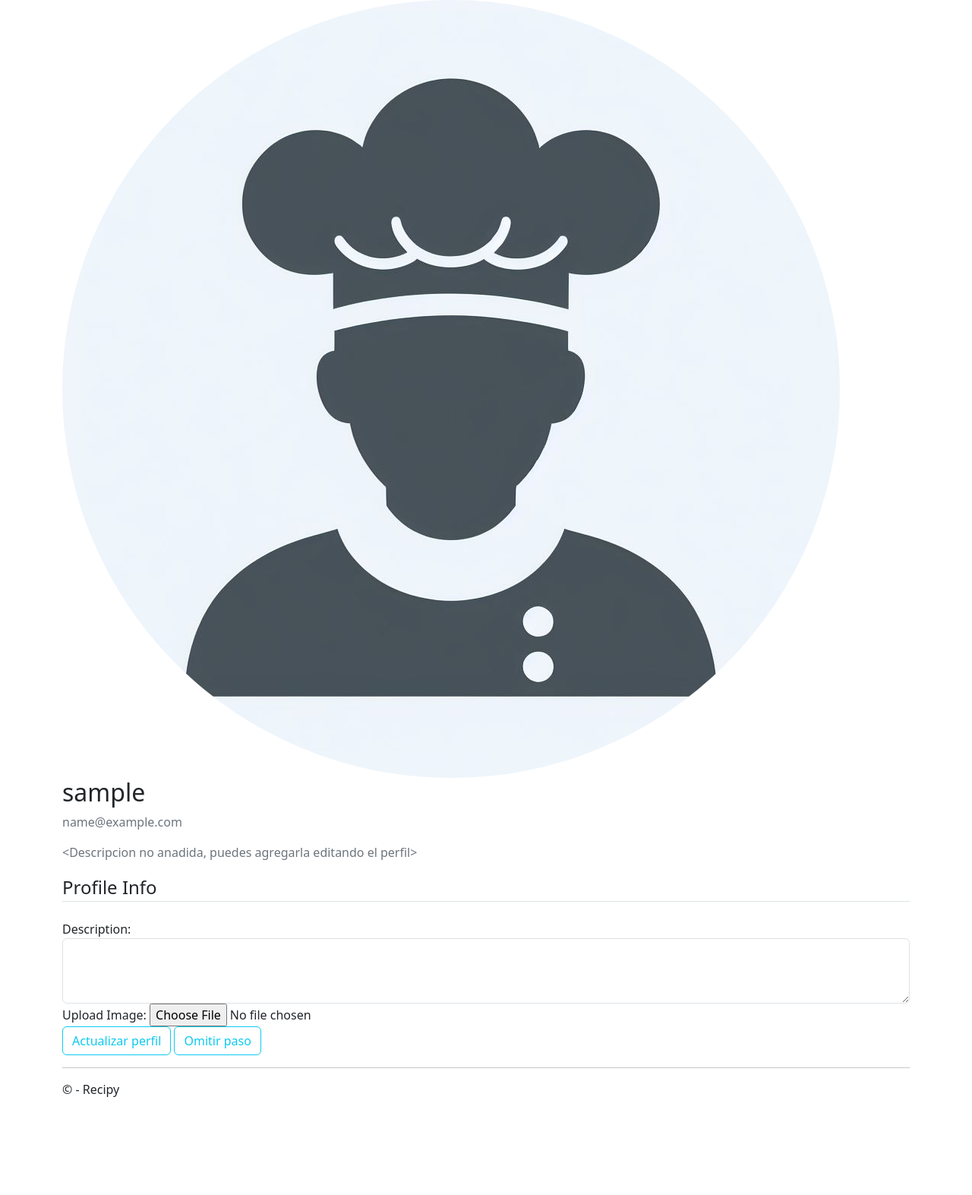
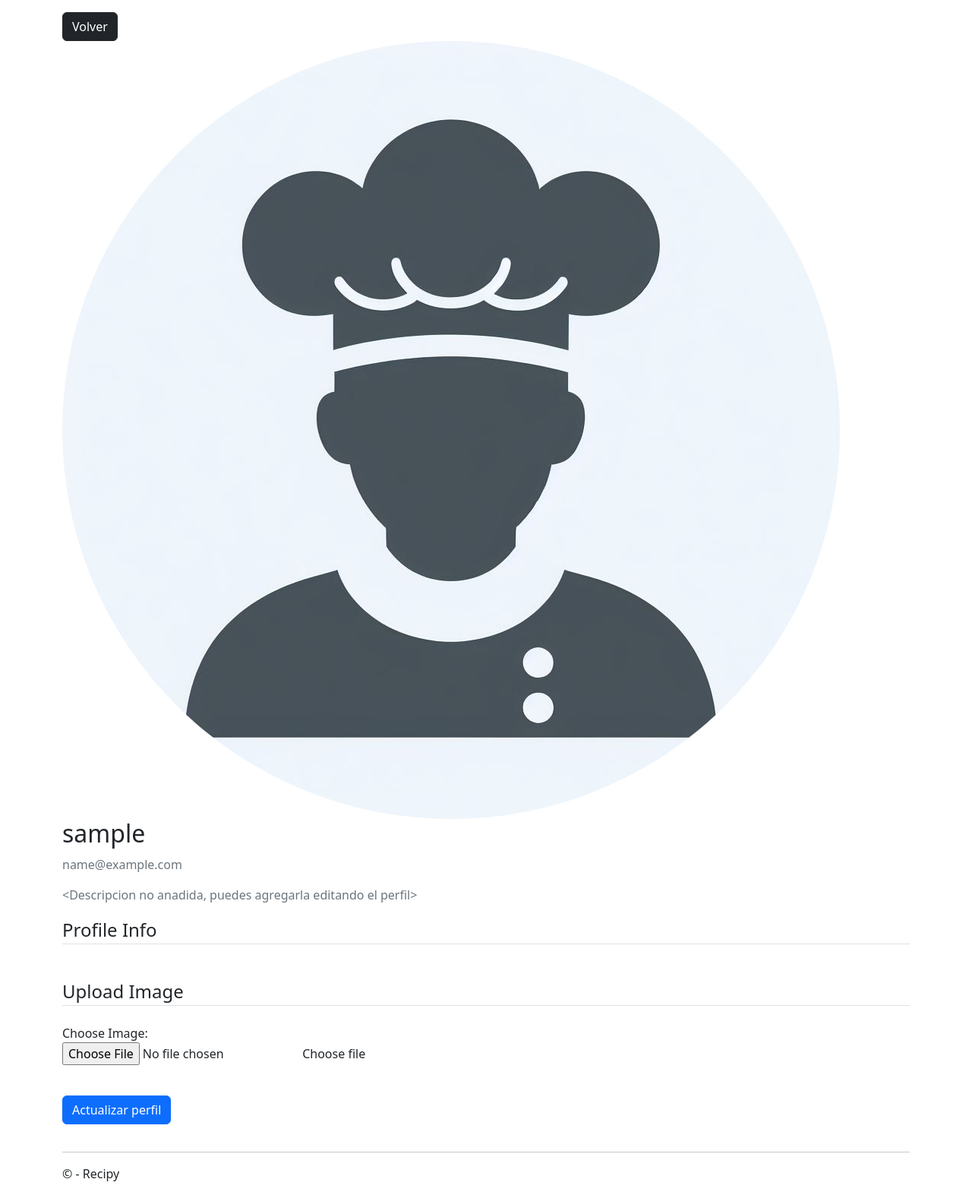
Before and after one commit to G4-ingesoft/Recipy, a Django app: page /profiles/edit_profile in a window 1280 px wide. Shown: the part 67-1640 px from the top of the page at 76% size. Before the commit the page ends 1511 px from the top, so only its background shows below. Run offline with Django 4.2, Linux system fonts and the light colour scheme; the visitor is signed in with stand-in values (Sample User, id 1).

Commit message:
ver profile con recetas implementado

```diff
--- a/post/models.py
+++ b/post/models.py
@@ -8,7 +8,7 @@ from profiles.models import Profile
 
 # Create your models here.
 class Receta(models.Model):
-    user = models.ForeignKey(User,on_delete=models.CASCADE,related_name='receta')
+    user = models.ForeignKey(Profile,on_delete=models.CASCADE,related_name='receta')
     name = models.CharField(default="no name", max_length=100)
     image = models.ImageField(default='images/Receta_defect.png')
     timestamp = models.DateTimeField(default=timezone.now)
@@ -19,4 +19,4 @@ class Receta(models.Model):
         ordering = ['-timestamp']
 
     def __str__(self):
-        return f'{self.user.username}:{self.content}'
+        return f'{self.user.user.username}:{self.content}'
--- a/profiles/forms.py
+++ b/profiles/forms.py
@@ -4,4 +4,4 @@ from .models import Profile
 class ProfileUpdateForm(forms.ModelForm):
     class Meta:
         model = Profile
-        fields = ['description','image']
+        fields = ['image','description','user']
--- a/profiles/models.py
+++ b/profiles/models.py
@@ -14,6 +14,7 @@ class Profile(models.Model):
 
 
 
+
 def create_profile(sender,instance,created,**kwargs):
     if created:
         Profile.objects.create(user=instance)
--- a/profiles/templates/profile/edit_profile.html
+++ b/profiles/templates/profile/edit_profile.html
@@ -3,6 +3,7 @@
 
 {% block content %}
 
+<a href="{% url 'view_profile' %}" class="btn btn-dark mt-3">Volver</a>
 <div class="content-section">
     <div class="media">
         <img class="rounded-circle account-img" src="{{ user.profile.image.url }}">
@@ -13,28 +14,72 @@
         </div>
     </div>
 </div>
+
 <div class="panel-body">
     <div class="row">
         <div class="col-lg-12">
-                            <form method="POST" enctype="multipart/form-data">
+            <form method="POST" enctype="multipart/form-data" id="updateProfileForm">
                 {% csrf_token %}
                 <fieldset class="form-group">
                     <legend class="border-bottom mb-4">Profile Info</legend>
+
+                    <!-- Contenido del formulario ... -->
+
+                </fieldset>
+
+                <fieldset class="form-group">
+                    <legend class="border-bottom mb-4">Upload Image</legend>
+
                     <div class="form-group">
-                                              <label for="description">Description:</label>
-                                              <textarea class="form-control" id="description" name="description" rows="3">{{ profile.description }}</textarea>
+                        <label for="image">Choose Image:</label>
+                        <div class="input-group">
+                            <div class="custom-file">
+                                <input type="file" class="custom-file-input" id="image" name="image">
+                                <label class="custom-file-label" for="image">Choose file</label>
                             </div>
-                                          <div class="form-group">
-                                              <label for="image">Upload Image:</label>
-                                              <input type="file" class="form-control-file" id="image" name="image">
+                        </div>
                     </div>
                 </fieldset>
+
                 <div class="form-group">
-                                    <button class="btn btn-outline-info" type="submit">Actualizar perfil</button>
-                                    <button class="btn btn-outline-info" type="submit">Omitir paso</button>
+                    <a href="#" class="btn btn-primary" onclick="return confirmarActualizacion()">Actualizar perfil</a>
                 </div>
             </form>
         </div>
     </div>
 </div>
+
+<script>
+    function confirmarActualizacion() {
+        // Muestra una alerta de confirmación
+        var confirmacion = confirm("¿Estás seguro de que quieres actualizar tu perfil?");
+
+        // Si el usuario hace clic en "Aceptar", redirige a la URL de actualización
+        if (confirmacion) {
+            window.location.href = "{% url 'view_profile' %}";
+        }
+
+        // Devuelve false para evitar que el enlace siga su comportamiento predeterminado
+        return false;
+    }
+</script>
+
+<style>
+    .form-group {
+        margin-bottom: 20px;
+    }
+
+    .input-group {
+        margin-bottom: 15px;
+    }
+
+    .account-img {
+        margin-right: 20px; /* Adjust as needed */
+    }
+
+    .account-heading {
+        margin-bottom: 10px;
+    }
+</style>
+
 {% endblock content %}
--- a/profiles/views.py
+++ b/profiles/views.py
@@ -1,7 +1,9 @@
-from django.shortcuts import render,redirect
+from django.shortcuts import render,redirect,get_object_or_404
 from .models import *
 from .forms import ProfileUpdateForm
-from django.contrib import messages
+
+from post.models import Receta
+
 from django.contrib.auth.decorators import login_required
 
 
@@ -13,5 +15,24 @@ def edit_profile(request):
 
 @login_required
 def profile(request):
-  #  p_form = ProfileUpdateForm()
-    return render(request, 'profile/view_profile.html')
+    # Obtener el perfil del usuario actual
+    user_profile = get_object_or_404(Profile, user=request.user)
+
+    # Obtener las recetas asociadas al perfil del usuario actual
+    user_recipes = Receta.objects.filter(user=user_profile)
+
+    context = {
+        'user_profile': user_profile,
+        'user_recipes': user_recipes,
+    }
+
+    return render(request, 'profile/view_profile.html', context)
+
+@login_required
+def delete_profile(request):
+    if request.user.is_authenticated and request.method == 'POST':
+        request.user.delete()
+        return redirect('register')  # Reemplaza 'home' con la URL a la que deseas redirigir
+    else:
+        # Manejar el caso en el que el usuario no está autenticado o no está utilizando el método POST
+        return redirect('login')  # Reemplaza 'login' con la URL de tu página de inicio de sesión
```
Also changed, not shown: profiles/templates/profile/view_profile.html (+11 -11 lines), media/lasaña.jpeg (added), media/lasaña_9okcvRT.jpeg (added), media/lasaña_Q2XWojd.jpeg (added), media/lasaña_qj65ghQ.jpeg (added). Lines whose indentation alone changed are shown as unchanged.
